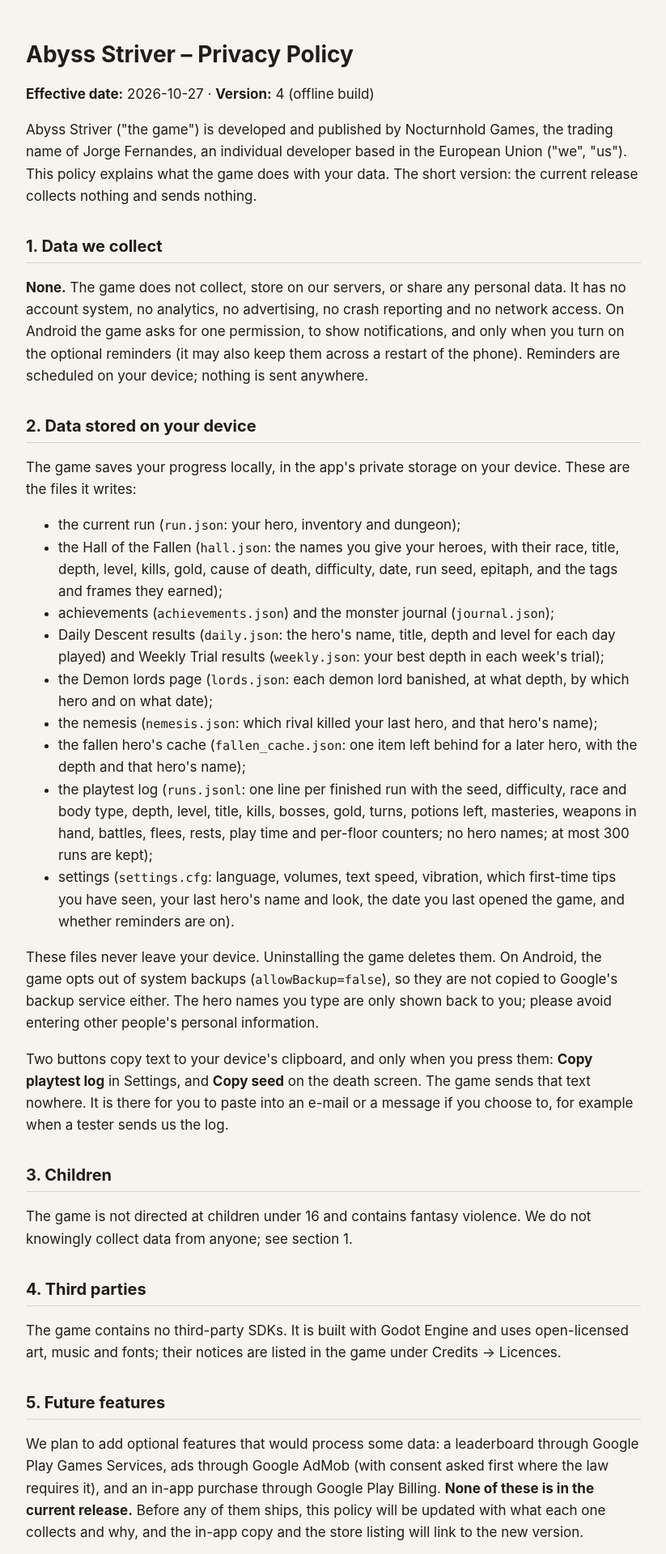
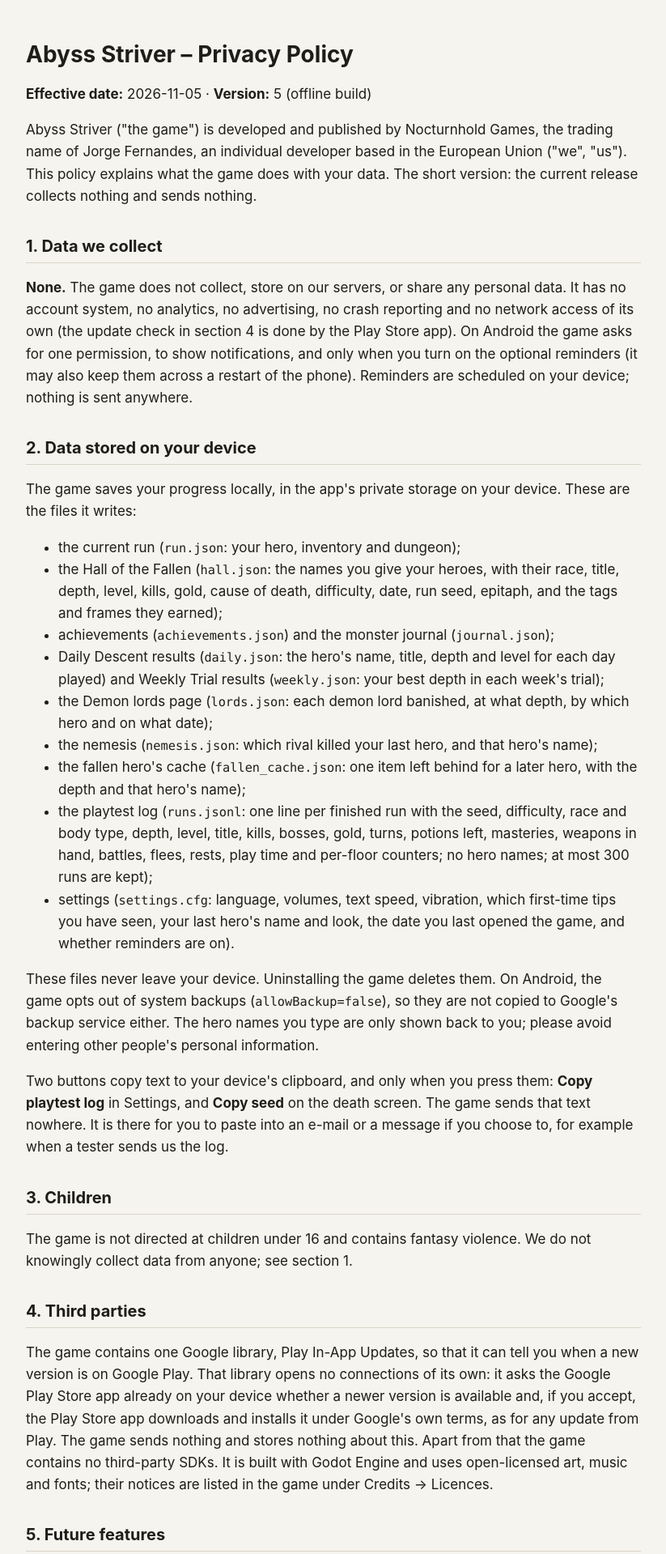
Before and after one commit to jorge-fernandes/abyss-striver-site, a plain HTML site: page privacy/index.html in a window 1280 px wide. Shown: the top 1919 px of the page at 81% size, without its empty margins (228-1051 px from the left). Drawn offline with Linux system fonts and the light colour scheme.

Commit message:
Privacy policy v5

```diff
--- a/privacy/index.html
+++ b/privacy/index.html
@@ -16,10 +16,10 @@
 </head>
 <body><main>
 <h1>Abyss Striver – Privacy Policy</h1>
-<p><strong>Effective date:</strong> 2026-10-27 · <strong>Version:</strong> 4 (offline build)</p>
+<p><strong>Effective date:</strong> 2026-11-05 · <strong>Version:</strong> 5 (offline build)</p>
 <p>Abyss Striver ("the game") is developed and published by Nocturnhold Games, the trading name of Jorge Fernandes, an individual developer based in the European Union ("we", "us"). This policy explains what the game does with your data. The short version: the current release collects nothing and sends nothing.</p>
 <h2>1. Data we collect</h2>
-<p><strong>None.</strong> The game does not collect, store on our servers, or share any personal data. It has no account system, no analytics, no advertising, no crash reporting and no network access. On Android the game asks for one permission, to show notifications, and only when you turn on the optional reminders (it may also keep them across a restart of the phone). Reminders are scheduled on your device; nothing is sent anywhere.</p>
+<p><strong>None.</strong> The game does not collect, store on our servers, or share any personal data. It has no account system, no analytics, no advertising, no crash reporting and no network access of its own (the update check in section 4 is done by the Play Store app). On Android the game asks for one permission, to show notifications, and only when you turn on the optional reminders (it may also keep them across a restart of the phone). Reminders are scheduled on your device; nothing is sent anywhere.</p>
 <h2>2. Data stored on your device</h2>
 <p>The game saves your progress locally, in the app's private storage on your device. These are the files it writes:</p>
 <ul>
@@ -38,7 +38,7 @@
 <h2>3. Children</h2>
 <p>The game is not directed at children under 16 and contains fantasy violence. We do not knowingly collect data from anyone; see section 1.</p>
 <h2>4. Third parties</h2>
-<p>The game contains no third-party SDKs. It is built with Godot Engine and uses open-licensed art, music and fonts; their notices are listed in the game under Credits → Licences.</p>
+<p>The game contains one Google library, Play In-App Updates, so that it can tell you when a new version is on Google Play. That library opens no connections of its own: it asks the Google Play Store app already on your device whether a newer version is available and, if you accept, the Play Store app downloads and installs it under Google's own terms, as for any update from Play. The game sends nothing and stores nothing about this. Apart from that the game contains no third-party SDKs. It is built with Godot Engine and uses open-licensed art, music and fonts; their notices are listed in the game under Credits → Licences.</p>
 <h2>5. Future features</h2>
 <p>We plan to add optional features that would process some data: a leaderboard through Google Play Games Services, ads through Google AdMob (with consent asked first where the law requires it), and an in-app purchase through Google Play Billing. <strong>None of these is in the current release.</strong> Before any of them ships, this policy will be updated with what each one collects and why, and the in-app copy and the store listing will link to the new version.</p>
 <h2>6. Your rights</h2>
@@ -48,6 +48,7 @@
 <p>Version 2 (2026-10-16): lists every file the game writes and the two clipboard buttons. Nothing changed in what is collected: still nothing.</p>
 <p>Version 3 (2026-10-19): the developer is named as Nocturnhold Games, the trading name of the same individual developer. Nothing else changed.</p>
 <p>Version 4 (2026-10-27): optional reminder notifications for the Daily Descent and the Weekly Trial, scheduled on your device, and the notification permission they need. Nothing changed in what is collected: still nothing.</p>
+<p>Version 5 (2026-11-05): the game can ask the Google Play Store app on your device whether a newer version is available and, if you accept, the Play Store app downloads it (section 4). The game still sends nothing and collects nothing.</p>
 <h2>8. Contact</h2>
 <p>Nocturnhold Games (Jorge Fernandes) · e-mail: <a href="mailto:jorge.fernandes.dev@gmail.com">jorge.fernandes.dev@gmail.com</a></p>
 <p>Online copy: <a href="https://jorge-fernandes.github.io/abyss-striver-site/privacy/">jorge-fernandes.github.io/abyss-striver-site/privacy/</a></p>
```
